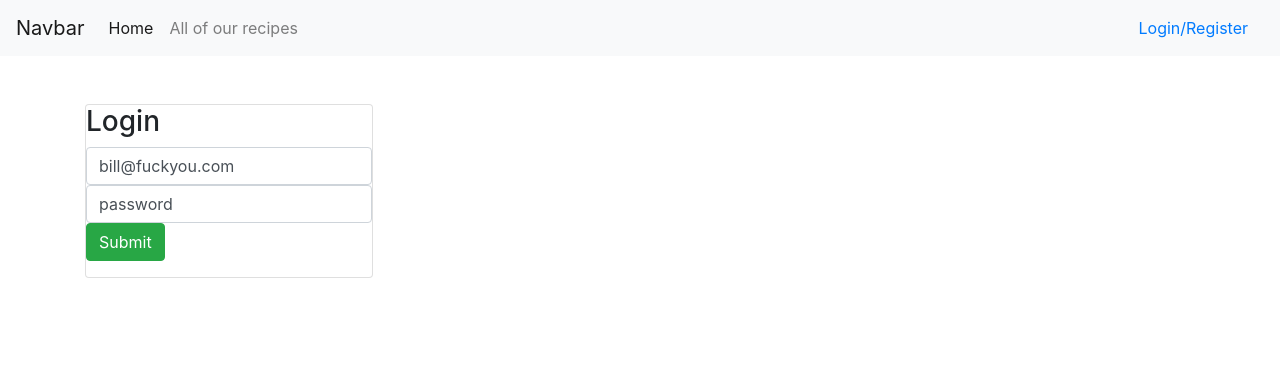
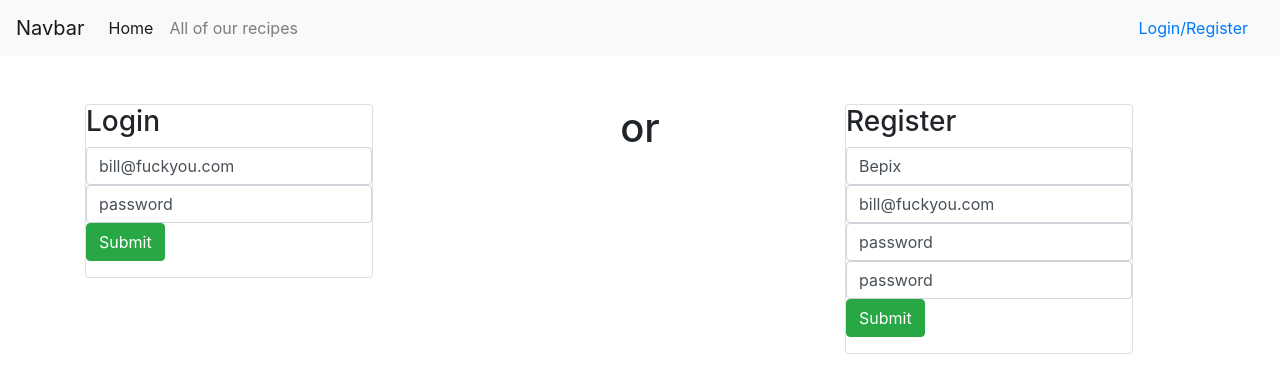
Before and after one commit to eddyallard/CuisineApp, an Angular app in the folder angular/angularClient/: page /login in a window 1280 px wide. Shown: the top 392 px of the page. Built offline with nearby package versions, Linux system fonts and the light colour scheme.

Commit message:
scroll stuff

```diff
--- a/angular/angularClient/src/app/login/login.component.html
+++ b/angular/angularClient/src/app/login/login.component.html
@@ -14,4 +14,27 @@
             </div>
         </div>
       </div>
+      <div class="col-sm">
+        <H1 class="text-center">or</H1>
       </div>
+      <div class="col-sm">
+        <div class="card" style="width: 18rem;">
+          <h3>Register</h3>
+          <div class="form-group">
+            <input type="text" class="form-control" id="uname"
+            required
+            [(ngModel)]="model.UserName" name="uname">
+              <input type="text" class="form-control" id="email"
+                 required
+                 [(ngModel)]="model.Email" name="email">
+              <input type="text" class="form-control" id="password"
+                  required
+                  [(ngModel)]="model.Password" name="password">
+                  <input type="text" class="form-control" id="password"
+                  required
+                  [(ngModel)]="model.Password" name="password">
+                 <button type="submit" class="btn btn-success">Submit</button>
+            </div>
+        </div>
+      </div>
+    </div>
--- a/angular/angularClient/src/app/recipe-list/recipe-list.component.html
+++ b/angular/angularClient/src/app/recipe-list/recipe-list.component.html
@@ -1,10 +1,12 @@
-<form class="form-inline my-2 my-lg-0">
+<div style="float: right;">
+  <form class="form-inline">
     <input class="form-control mr-sm-2" type="search" placeholder="Search" aria-label="Search">
     <button class="btn btn-outline-success my-2 my-sm-0" type="submit">Search</button>
   </form>
+</div>
 
-<div class="container mt-5">
-  <div class="card" style="width: 18rem;" *ngFor="let recipe of recipes">
+<div class="overflow-auto " style="margin: auto; max-height: 45rem;">
+  <div class="card text-white bg-dark mb-3" style="width: 18rem; margin: auto;;" *ngFor="let recipe of recipes">
     <img class="card-img-top" src="assets/images/jerma.jpg" alt="Card image cap">
     <div class="card-body">
       <p class="card-text">{{recipe.RecipeName}}</p>
```
Lines whose indentation alone changed are shown as unchanged.
